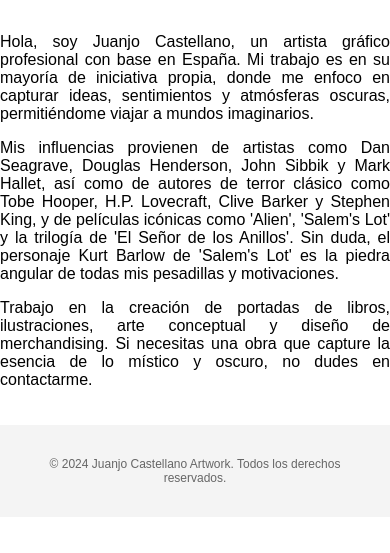
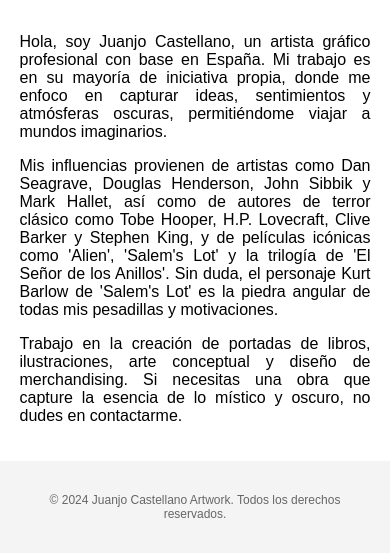
Before and after one commit to nuriaseggar/Juanjocastellano, a plain HTML site: page index.html in a window 390 px wide. Shown: the part 350-903 px from the top of the page. Before the commit the page ends 867 px from the top, so only its background shows below. Drawn offline with Linux system fonts and the light colour scheme.

Commit message:
Add files via upload

```diff
--- a/styles.css
+++ b/styles.css
@@ -74,6 +74,13 @@ body {
     text-align: justify;
     max-width: 700px;
     margin: 0 auto;
+}
+@media (max-width: 768px) {
+    .texto {
+        text-align: justify;
+        max-width: 90%; /* Ajusta el ancho para pantallas pequeñas */
+        margin: 0 auto;
+    }
 }
 #description-text {
     text-align: justify;
```
